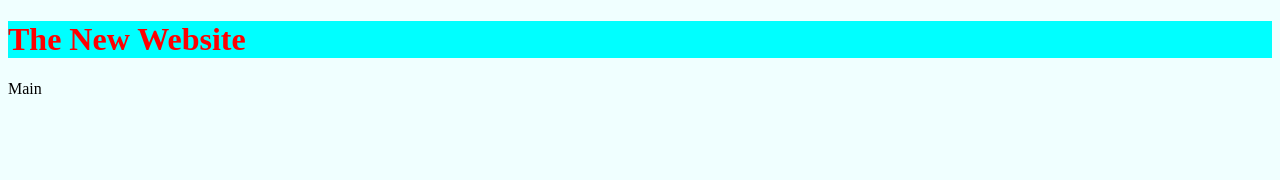
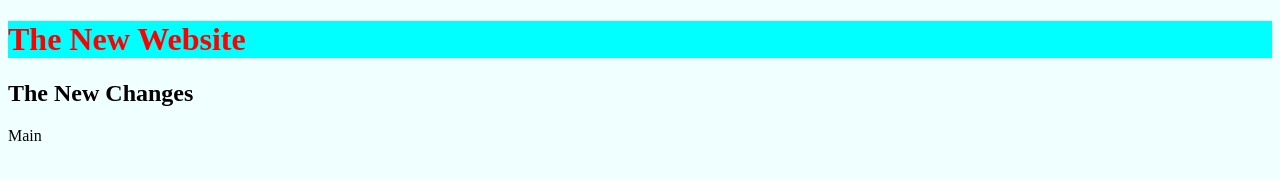
Before and after one commit to MahmoudFahmyAllam/Coursera, a plain HTML site: page index.html in a window 1280 px wide. Drawn offline with Linux system fonts and the light colour scheme.

Commit message:
the new changes

```diff
--- a/index.html
+++ b/index.html
@@ -8,6 +8,7 @@
 </head>
 <body>
     <h1> The New Website </h1>
+    <h2> The New Changes </h2>
     <section>
         Main
     </section>
```
